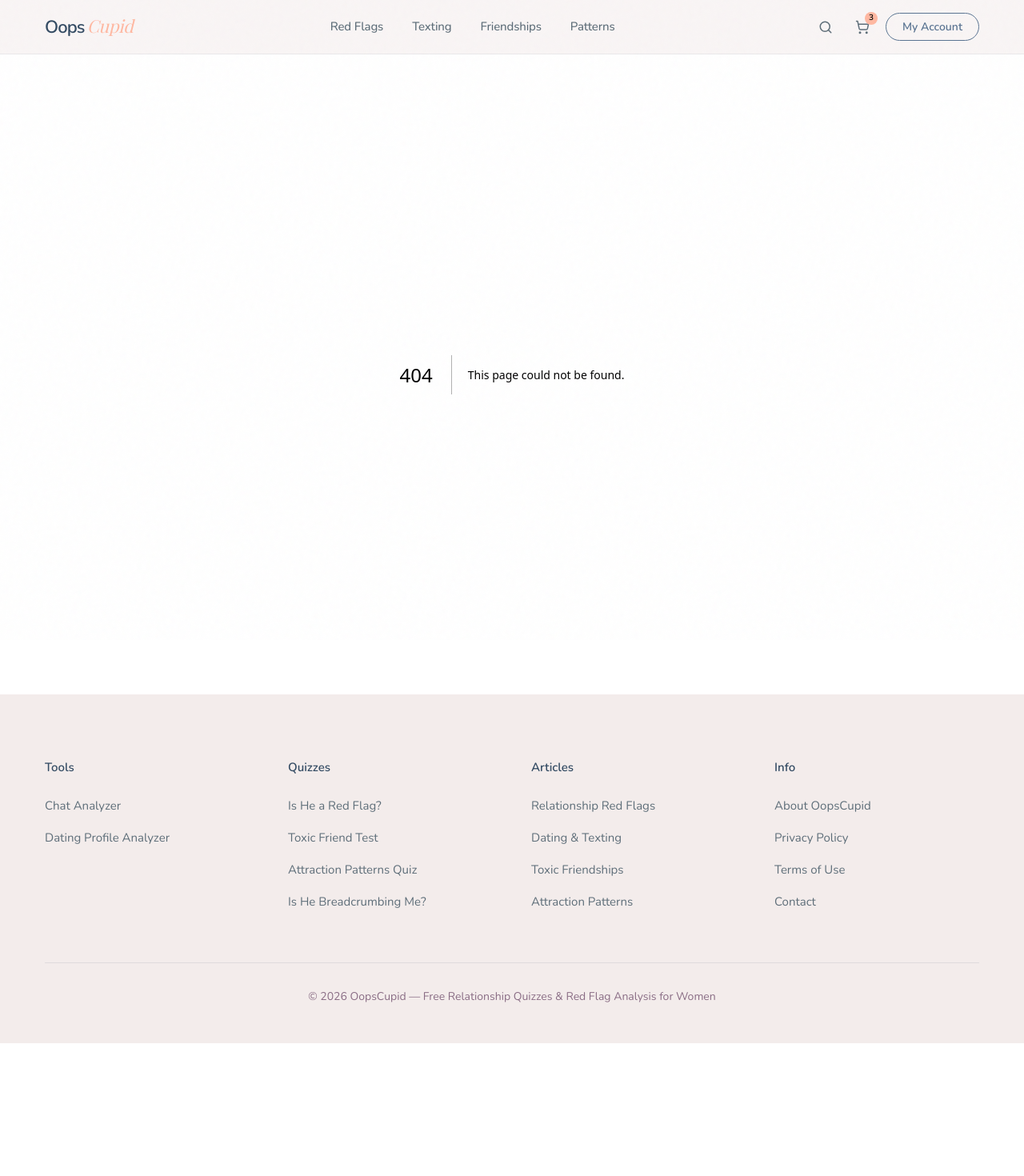
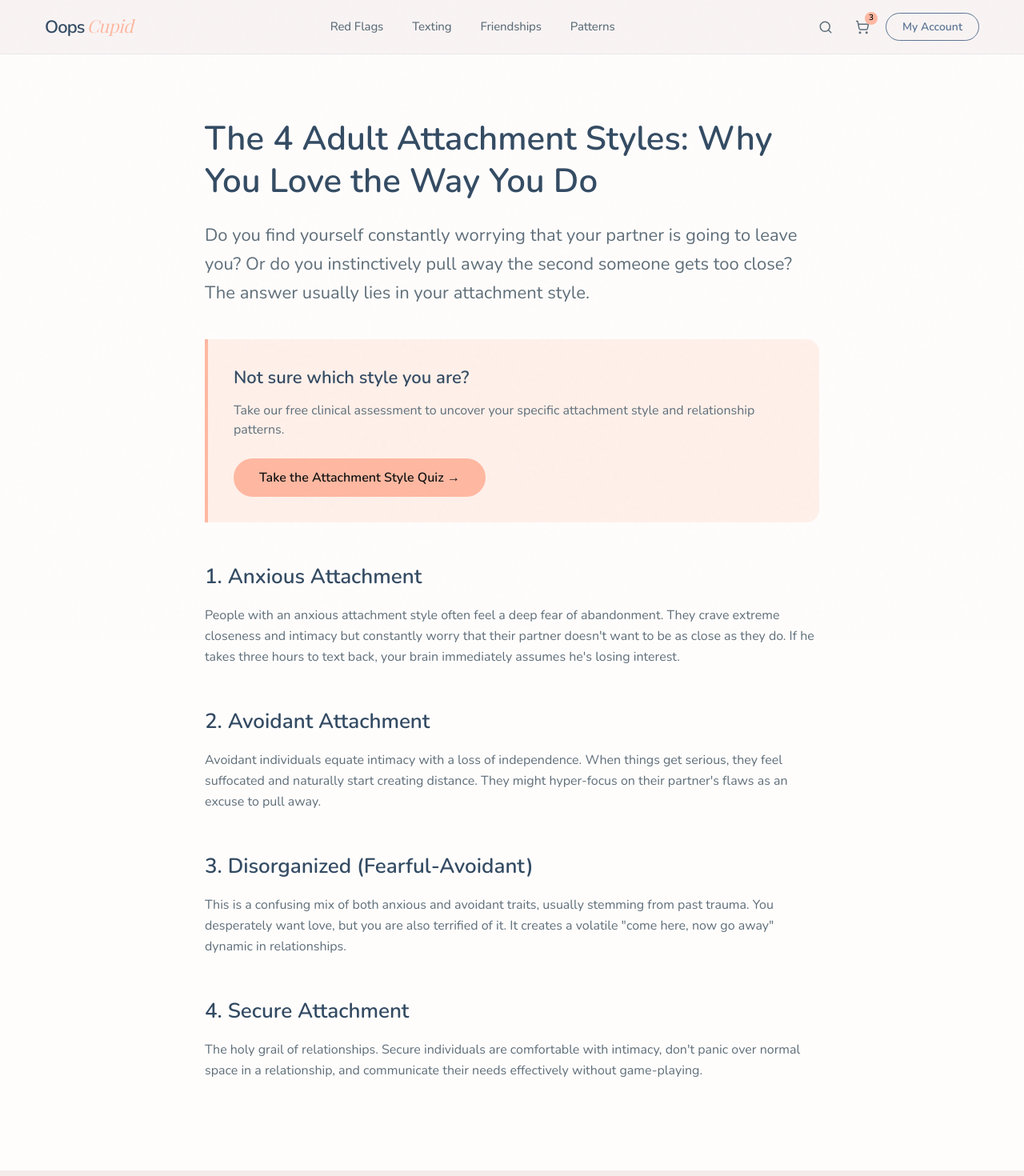
Before and after one commit to Sinadehesh/OopsCupid, a Next.js app: page /OopsCupid/understanding-attachment-styles in a window 1280 px wide. Before the commit this address had no page. Shown: the top 1470 px of the page at 80% size. Before the commit the page ends 1304 px from the top, so only its background shows below. Built offline with nearby package versions, Linux system fonts and the light colour scheme; a web font is replaced by a local one.

Commit message:
feat: added attachment style quiz and article for SEO

```diff
--- /dev/null
+++ b/app/attachment-style-quiz/page.tsx
@@ -0,0 +1,84 @@
+import type { Metadata } from 'next';
+import QuizWidget from '@/components/features/QuizWidget';
+import Link from 'next/link';
+
+export const metadata: Metadata = {
+  title: "What Is My Attachment Style Quiz? | Free Test | OopsCupid",
+  description: "Take our free, instant quiz to discover if your attachment style is Anxious, Avoidant, Secure, or Disorganized.",
+  keywords: ["attachment style test", "anxious or avoidant quiz", "relationship psychology test"],
+};
+
+export default function AttachmentQuizPage() {
+  const quizQuestions = [
+    {
+      id: 1,
+      text: "When your partner needs space, how do you genuinely react?",
+      options: [
+        { text: "I panic and worry they are losing interest in me.", score: 3 }, // Anxious
+        { text: "I feel relieved. I like having my own space too.", score: 1 }, // Avoidant
+        { text: "I'm fine with it. We all need time to ourselves.", score: 0 }, // Secure
+      ]
+    },
+    {
+      id: 2,
+      text: "How do you feel about emotional intimacy and opening up?",
+      options: [
+        { text: "I want to merge completely with my partner.", score: 3 },
+        { text: "It makes me uncomfortable. I prefer to rely on myself.", score: 1 },
+        { text: "I enjoy being close, but I also maintain my independence.", score: 0 },
+      ]
+    },
+    {
+      id: 3,
+      text: "If a minor disagreement happens, what goes through your mind?",
+      options: [
+        { text: "This is it, they're going to break up with me.", score: 3 },
+        { text: "I shut down and want to walk away from the drama.", score: 1 },
+        { text: "We'll talk it out and resolve it together.", score: 0 },
+      ]
+    },
+    {
+      id: 4,
+      text: "What is your biggest fear in a relationship?",
+      options: [
+        { text: "Being abandoned or not being loved enough.", score: 3 },
+        { text: "Being suffocated or losing my freedom.", score: 1 },
+        { text: "I don't have extreme fears; I trust the process.", score: 0 },
+      ]
+    }
+  ];
+
+  return (
+    <main className="bg-[#F9F4F4] min-h-screen py-20 px-6 md:px-10 lg:px-14">
+      <div className="max-w-3xl mx-auto space-y-12">
+
+        <div className="text-center">
+          <h1 className="text-[32px] md:text-[42px] font-semibold text-[#334B63] mb-6">
+            What Is My Attachment Style?
+          </h1>
+          <p className="text-[18px] md:text-[22px] font-normal leading-relaxed text-[#5E6E79]">
+            Answer these 4 questions honestly to uncover your relationship blueprint. No sign-up required.
+          </p>
+        </div>
+
+        <div className="bg-white rounded-[24px] shadow-sm p-8 md:p-12">
+          <QuizWidget
+            quizId="attachment-style"
+            title="Attachment Style Assessment"
+            questions={quizQuestions}
+          />
+        </div>
+
+        <div className="text-center mt-12">
+          <p className="text-[#5E6E79] text-[18px]">
+            Want to understand the psychology behind your result? <br />
+            <Link href="/understanding-attachment-styles" className="text-[#FFB8A1] font-semibold hover:underline mt-2 inline-block">
+              Read our full guide on the 4 Adult Attachment Styles →
+            </Link>
+          </p>
+        </div>
+
+      </div>
+    </main>
+  );
+}
--- /dev/null
+++ b/app/understanding-attachment-styles/page.tsx
@@ -0,0 +1,56 @@
+import type { Metadata } from 'next';
+import Link from 'next/link';
+
+export const metadata: Metadata = {
+  title: "The 4 Adult Attachment Styles Explained | OopsCupid",
+  description: "Why do you push love away or cling too tightly? Understand the four adult attachment styles (Anxious, Avoidant, Secure, Disorganized) and how they affect your relationships.",
+  keywords: ["attachment styles", "anxious attachment", "avoidant attachment", "relationship patterns", "why do I push love away"],
+};
+
+export default function AttachmentArticlePage() {
+  return (
+    <main className="bg-[#FFFDFC] min-h-screen py-20 px-6 md:px-10 lg:px-14">
+      <article className="max-w-3xl mx-auto prose prose-lg">
+        <h1 className="text-[32px] md:text-[42px] font-semibold text-[#334B63] mb-6 leading-tight">
+          The 4 Adult Attachment Styles: Why You Love the Way You Do
+        </h1>
+
+        <p className="text-[18px] md:text-[22px] font-normal leading-relaxed text-[#5E6E79] mb-10">
+          Do you find yourself constantly worrying that your partner is going to leave you? Or do you instinctively pull away the second someone gets too close? The answer usually lies in your attachment style.
+        </p>
+
+        {/* Call to Action Box tailored to your colors */}
+        <div className="bg-[#FFB8A1]/20 border-l-4 border-[#FFB8A1] p-8 my-10 rounded-r-2xl">
+          <h3 className="text-[22px] font-semibold text-[#334B63] mb-3">Not sure which style you are?</h3>
+          <p className="text-[#5E6E79] mb-6">Take our free clinical assessment to uncover your specific attachment style and relationship patterns.</p>
+          <Link
+            href="/attachment-style-quiz"
+            className="inline-block bg-[#FFB8A1] text-[#111111] font-semibold px-8 py-3 rounded-full hover:bg-[#F0A090] transition-colors"
+          >
+            Take the Attachment Style Quiz →
+          </Link>
+        </div>
+
+        <h2 className="text-[26px] font-semibold text-[#334B63] mt-12 mb-4">1. Anxious Attachment</h2>
+        <p className="text-[#5E6E79] leading-relaxed mb-6">
+          People with an anxious attachment style often feel a deep fear of abandonment. They crave extreme closeness and intimacy but constantly worry that their partner doesn't want to be as close as they do. If he takes three hours to text back, your brain immediately assumes he's losing interest.
+        </p>
+
+        <h2 className="text-[26px] font-semibold text-[#334B63] mt-12 mb-4">2. Avoidant Attachment</h2>
+        <p className="text-[#5E6E79] leading-relaxed mb-6">
+          Avoidant individuals equate intimacy with a loss of independence. When things get serious, they feel suffocated and naturally start creating distance. They might hyper-focus on their partner's flaws as an excuse to pull away.
+        </p>
+
+        <h2 className="text-[26px] font-semibold text-[#334B63] mt-12 mb-4">3. Disorganized (Fearful-Avoidant)</h2>
+        <p className="text-[#5E6E79] leading-relaxed mb-6">
+          This is a confusing mix of both anxious and avoidant traits, usually stemming from past trauma. You desperately want love, but you are also terrified of it. It creates a volatile "come here, now go away" dynamic in relationships.
+        </p>
+
+        <h2 className="text-[26px] font-semibold text-[#334B63] mt-12 mb-4">4. Secure Attachment</h2>
+        <p className="text-[#5E6E79] leading-relaxed mb-8">
+          The holy grail of relationships. Secure individuals are comfortable with intimacy, don't panic over normal space in a relationship, and communicate their needs effectively without game-playing.
+        </p>
+      </article>
+    </main>
+  );
+}
--- a/package.json
+++ b/package.json
@@ -10,6 +10,7 @@
     "lint": "eslint"
   },
   "dependencies": {
+    "@tailwindcss/oxide-linux-x64-gnu": "^4.2.1",
     "lucide-react": "^0.577.0",
     "next": "16.1.6",
     "react": "19.2.3",
```
Also changed, not shown: 1 other file (tests, documents, lock files or other folders).
